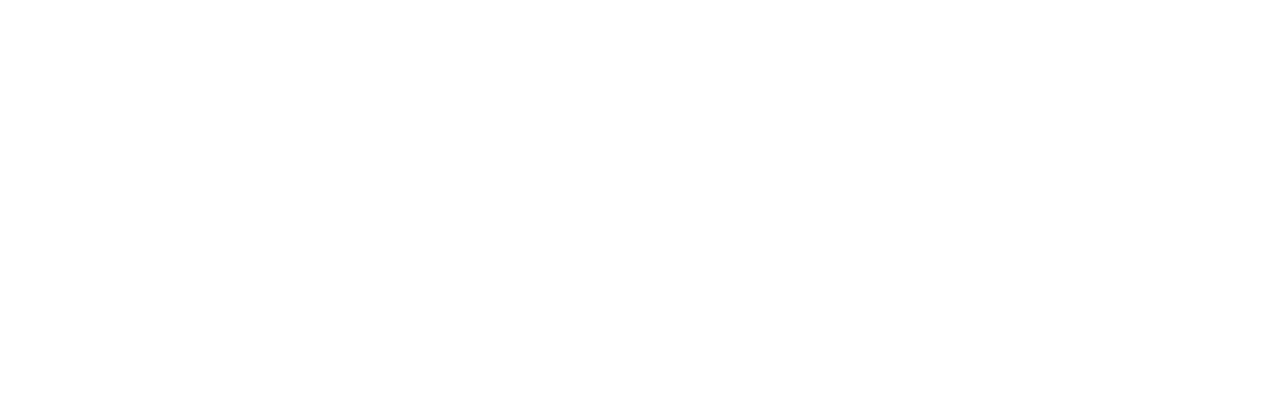
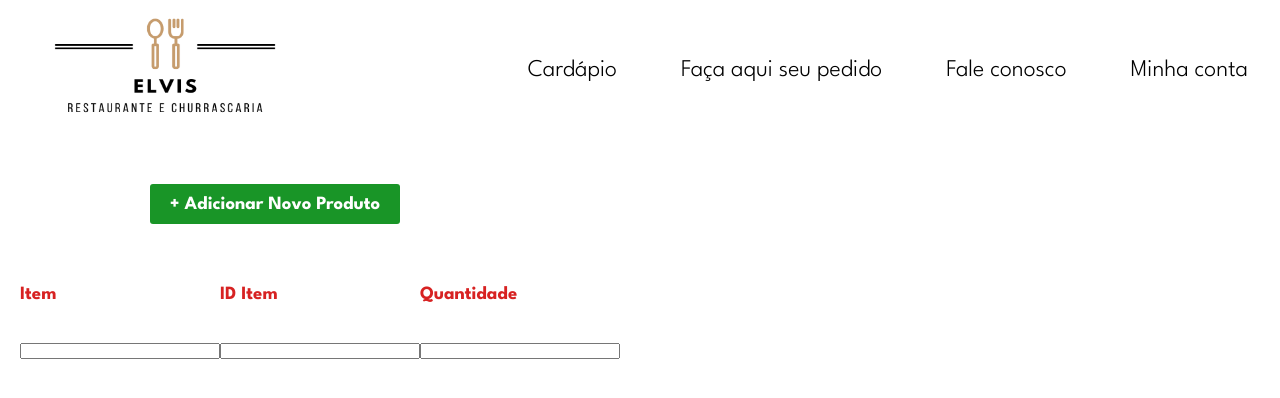
Before and after one commit to vitoriaamarals/sistemaRestaurante, a React (Vite) app in the folder React/frontSistemaRestaurante/: page /Estoque in a window 1280 px wide. Before the commit this address had no page. Shown: the top 398 px of the page. Built offline with nearby package versions, Linux system fonts and the light colour scheme.

Commit message:
Intermédio - Página de Estoque

```diff
--- a/React/frontSistemaRestaurante/package.json
+++ b/React/frontSistemaRestaurante/package.json
@@ -13,6 +13,7 @@
     "react": "^18.3.1",
     "react-dom": "^18.3.1",
     "react-imask": "^7.6.1",
+    "react-modal": "^3.16.3",
     "react-router-dom": "^7.1.3"
   },
   "devDependencies": {
--- a/React/frontSistemaRestaurante/src/routes/routes.jsx
+++ b/React/frontSistemaRestaurante/src/routes/routes.jsx
@@ -1,5 +1,5 @@
 import { BrowserRouter, Route, Routes } from "react-router-dom";
-import { MinhaContaDados, MinhaConta, LoginCliente, MainScreen} from "../screens/pages";
+import { Estoque, MinhaContaDados, MinhaConta, LoginCliente, MainScreen} from "../screens/pages";
 
 const PageRoutes = () => {
   return (
@@ -10,6 +10,7 @@
           <Route path="/Login" element={<LoginCliente />} />
           <Route path="/MinhaConta" element={<MinhaConta />} />
           <Route path="/MinhaConta-Dados" element={<MinhaContaDados />} />
+          <Route path="/Estoque" element={<Estoque />} />
         </Route>
       </Routes>
     </BrowserRouter>
--- /dev/null
+++ b/React/frontSistemaRestaurante/src/screens/Estoque/index.jsx
@@ -0,0 +1,84 @@
+import "./style.css";
+import { NavigatorBar } from "../../components/components";
+import { IMaskInput } from "react-imask";
+import { useState, useRef } from "react";
+import Modal from "react-modal";
+
+Modal.setAppElement("#root");
+
+function Estoque() {
+
+    // STATE
+    const [modalIsOpen, setIsOpen] = useState(false);
+    const [listaItens, setListaItens] = useState(() => { return [] })
+    const [item, setItem] = useState (() => { return '' })
+    const [idItemEstoque, setIDEstoque] = useState (() => { return '' })
+    const [qtdItem, setQtd] = useState (() => { return '' })
+
+    // REF
+    const idItem = useRef(0)
+
+    //
+    function openModal() {
+        setIsOpen(true);
+    }
+
+    function closeModal() {
+        setIsOpen(false);
+    }
+
+    return (
+        <div >
+            <NavigatorBar />
+            <div className="navigator-buttons">
+                <button id="adicionar-produto" onClick={openModal}><h3>+ Adicionar Novo Produto</h3></button>
+                <Modal
+                    isOpen={modalIsOpen}
+                    onRequestClose={closeModal}
+                    contentLabel="Example Modal"
+                    overlayClassName="modal-overlay"
+                    className="modal-content"
+                >
+                    <div className="placeHol">
+                        <div className="placeHol-partes" id="espaco-estoque">
+                            <div className="placeHol-texto">
+                                <h3>Nome do item*</h3>
+                            </div>
+                            <input type="text" placeholder="" />
+                        </div>
+                        <div className="placeHol-partes">
+                            <div className="placeHol-texto">
+                                <h3>ID do item*</h3>
+                            </div>
+                            <input type="text" placeholder="" />
+                        </div>
+                        <div className="placeHol-partes">
+                            <div className="placeHol-texto">
+                                <h3>Quantidade Inicial*</h3>
+                            </div>
+                            <IMaskInput
+                                mask="0000"
+                                placeholder=""
+                            />
+                        </div>
+                    </div>
+                    <button onClick={closeModal}>Close</button>
+                </Modal>
+            </div>
+            <div>
+                <div id="grid-titulos">
+                    <h3>Item</h3>
+                    <h3>ID Item</h3>
+                    <h3>Quantidade</h3>
+                </div>
+                <div id="grid-titulos">
+                    <input type="text" value= {item} onChange={(evento) => { setItem(evento.target.value)}} />
+                    <input type="text" value= {idItemEstoque} onChange={(evento) => { setIDEstoque(evento.target.value)}} />
+                    <input type="text" value= {qtdItem} onChange={(evento) => { setQtd(evento.target.value)}} />
+                </div>
+            </div>
+        </div>
+    );
+}
+
+export default Estoque;
--- /dev/null
+++ b/React/frontSistemaRestaurante/src/screens/Estoque/style.css
@@ -0,0 +1,48 @@
+.navigator-buttons {
+    position: relative;
+    padding: 100px 100px;
+    padding-bottom: 2rem;
+    padding-top: 2.5rem;
+    margin: 10px 50px;
+}
+
+#adicionar-produto {
+    background-color: #199527;
+    width: 250px;
+    max-width: 600px;
+    height: 5vh;
+    font-size: medium;
+}
+
+.modal-overlay {
+    position: relative;
+    display: flex;
+    align-items: center;
+    justify-content: center;
+    padding-left: 100px;
+    padding-right: 100px;
+}
+
+.modal-content {
+    width: 1000px;
+}
+
+#espaco-estoque {
+    padding-top: 0px;
+}
+
+.grid-estoque {
+    display: grid;
+    grid-template-columns: 100px 100px 100px;
+}
+
+#grid-titulos {
+    display: grid;
+    grid-template-columns: 200px 200px 200px;
+    padding: 20px;
+}
+
+#grid-titulos h3 {
+    color: #D72222;
+    font-weight: 700;
+}
--- a/React/frontSistemaRestaurante/src/screens/pages.js
+++ b/React/frontSistemaRestaurante/src/screens/pages.js
@@ -2,3 +2,4 @@
 export {default as LoginCliente} from "./Login_Cliente"
 export {default as MinhaConta} from "./Minha_Conta"
 export {default as MinhaContaDados} from "./Minha_Conta_Dados"
+export {default as Estoque} from "./Estoque"
```
Also changed, not shown: 1 other file (tests, documents, lock files or other folders).
